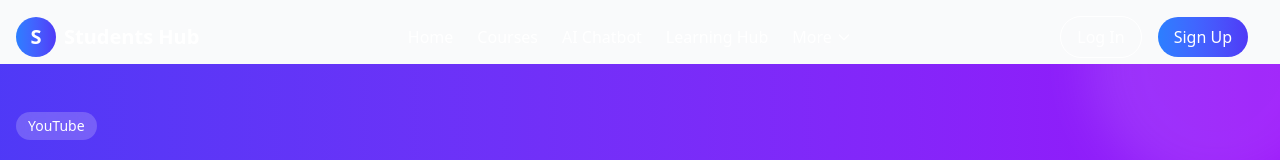
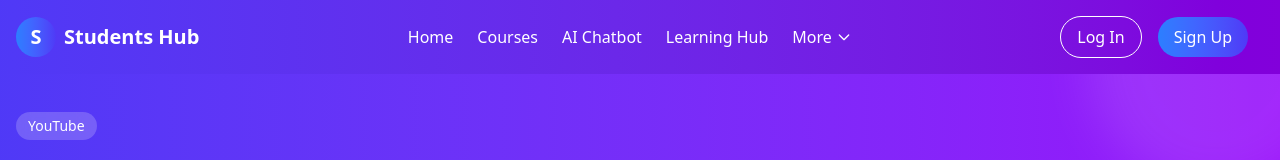
Before and after one commit to Pranay-Dommati/thestudent, a React (Vite) app in the folder frontend/: page /courses/1 in a window 1280 px wide. Shown: the top 160 px of the page. Built offline with nearby package versions, Linux system fonts and the light colour scheme.

Commit message:
updated navbar bg

```diff
--- a/frontend/src/components/CourseDetails/CourseDetailsPage/CourseDetailsPage.jsx
+++ b/frontend/src/components/CourseDetails/CourseDetailsPage/CourseDetailsPage.jsx
@@ -5,13 +5,12 @@ import Navbar from '../../Navbar/Navbar';
 import Footer from '../../Footer/Footer';
 
 const CourseDetailsPage = () => {
-  // Get the courseId from URL parameters
   const { courseId } = useParams();
 
   return (
     <>
-      <Navbar />
-      <div className="pt-16 min-h-screen bg-gray-50">
+      <Navbar initialStyle="gradient" />
+      <div className="pt-16">
         <CourseDetails courseId={courseId} />
       </div>
       <Footer />
--- a/frontend/src/components/CourseLearningPage/CourseLearningPage.jsx
+++ b/frontend/src/components/CourseLearningPage/CourseLearningPage.jsx
@@ -9,7 +9,7 @@ const CourseLearningPage = () => {
 
   return (
     <>
-      <Navbar />
+      <Navbar  initialStyle="light" />
       <div className="pt-16 min-h-screen bg-gray-50">
         <CourseLearning courseId={courseId} />
       </div>
--- a/frontend/src/components/Courses/CourseHero/CourseHero.jsx
+++ b/frontend/src/components/Courses/CourseHero/CourseHero.jsx
@@ -10,7 +10,7 @@ const CourseHero = () => {
     };
 
     return (
-        <section className="bg-gradient-to-r from-indigo-600 to-purple-700 text-white pt-28 pb-18">
+        <section className="bg-gradient-to-r from-indigo-600 to-purple-700 text-white pt-24 pb-16">
             <div className="container mx-auto px-4 text-center">
                 <h1 className="text-4xl md:text-5xl font-bold mb-4">Find the Perfect Course for You</h1>
                 <p className="text-xl mb-8 max-w-3xl mx-auto">
@@ -22,7 +22,7 @@ const CourseHero = () => {
                         <input
                             type="text"
                             placeholder="Search by topic, instructor, or platform..."
-                            className="w-full py-4 px-6 rounded-full text-gray-800 focus:outline-none focus:ring-2 focus:ring-indigo-400 text-lg"
+                            className="w-full py-4 px-6 rounded-full text-gray-800 focus:outline-none focus:ring-2 focus:ring-indigo-400 text-lg border border-gray-300"
                             value={searchQuery}
                             onChange={(e) => setSearchQuery(e.target.value)}
                         />
--- a/frontend/src/components/Courses/Courses.jsx
+++ b/frontend/src/components/Courses/Courses.jsx
@@ -24,7 +24,7 @@ const Courses = () => {
 
     return (
         <>
-            <Navbar />
+            <Navbar  initialStyle="gradient"/>
             <CourseHero />
             <div className="container mx-auto px-4 py-8">
                 <div className="flex flex-col md:flex-row gap-8">
--- a/frontend/src/components/Navbar/Navbar.jsx
+++ b/frontend/src/components/Navbar/Navbar.jsx
@@ -1,36 +1,66 @@
 import React, { useState, useEffect } from 'react';
 
-const Navbar = () => {
+const Navbar = ({ initialStyle = "transparent" }) => {
   const [isScrolled, setIsScrolled] = useState(false);
   const [isMobileMenuOpen, setIsMobileMenuOpen] = useState(false);
+
+  // Add this effect to reset scroll position when component mounts
+  useEffect(() => {
+    // Force scroll to top on initial load
+    window.scrollTo(0, 0);
+
+    // Force update isScrolled state
+    setIsScrolled(window.scrollY > 10);
+  }, []);
 
   useEffect(() => {
     const handleScroll = () => {
       setIsScrolled(window.scrollY > 10);
     };
+
+    // Call once immediately to set initial state
+    handleScroll();
+
     window.addEventListener('scroll', handleScroll);
     return () => window.removeEventListener('scroll', handleScroll);
   }, []);
 
+  // Generate the background class based on scroll state and initialStyle
+  let backgroundClass = '';
+  if (isScrolled) {
+    backgroundClass = 'bg-white shadow-md';
+  } else if (initialStyle === 'gradient') {
+    backgroundClass = 'bg-gradient-to-r from-indigo-600 to-purple-700';
+  } else if (initialStyle === 'light') {
+    backgroundClass = 'bg-white shadow-sm';
+  } else {
+    backgroundClass = 'bg-transparent';
+  }
+
+  // Text color based on background
+  const textColor = (isScrolled || initialStyle === 'light')
+    ? 'text-gray-700 hover:text-blue-600'
+    : 'text-white hover:text-blue-200';
+
   return (
-    <nav className={`fixed w-full z-50 transition-all duration-300 ${isScrolled ? 'bg-white shadow-md py-2' : 'bg-transparent py-4'}`}>
+    <nav className={`fixed w-full z-50 transition-all duration-300 ${backgroundClass} ${isScrolled ? 'py-2' : 'py-4'}`}>
       <div className="container mx-auto px-4">
         <div className="flex justify-between items-center">
           <div className="flex items-center">
-            <a href="#home" className="flex items-center space-x-2">
+            <a href="/" className="flex items-center space-x-2">
               <div className="h-10 w-10 rounded-full bg-gradient-to-r from-blue-500 to-indigo-600 flex items-center justify-center text-white font-bold text-xl">S</div>
-              <span className={`font-bold text-xl ${isScrolled ? 'text-gray-800' : 'text-white'}`}>Students Hub</span>
+              <span className={`font-bold text-xl ${isScrolled || initialStyle === 'light' ? 'text-gray-800' : 'text-white'}`}>Students Hub</span>
             </a>
           </div>
 
           {/* Desktop Navigation */}
           <div className="hidden md:flex items-center space-x-6">
-            <a href="#home" className={`font-medium transition-colors ${isScrolled ? 'text-gray-700 hover:text-blue-600' : 'text-white hover:text-blue-200'}`}>Home</a>
-            <a href="courses" className={`font-medium transition-colors ${isScrolled ? 'text-gray-700 hover:text-blue-600' : 'text-white hover:text-blue-200'}`}>Courses</a>
-            <a href="chat" className={`font-medium transition-colors ${isScrolled ? 'text-gray-700 hover:text-blue-600' : 'text-white hover:text-blue-200'}`}>AI Chatbot</a>
-            <a href="#learning-hub" className={`font-medium transition-colors ${isScrolled ? 'text-gray-700 hover:text-blue-600' : 'text-white hover:text-blue-200'}`}>Learning Hub</a>
+            <a href="/" className={`font-medium transition-colors ${textColor}`}>Home</a>
+            <a href="/courses" className={`font-medium transition-colors ${textColor}`}>Courses</a>
+            <a href="/chat" className={`font-medium transition-colors ${textColor}`}>AI Chatbot</a>
+            <a href="#learning-hub" className={`font-medium transition-colors ${textColor}`}>Learning Hub</a>
             <div className="relative group">
-              <a href="#more" className={`font-medium transition-colors flex items-center ${isScrolled ? 'text-gray-700 hover:text-blue-600' : 'text-white hover:text-blue-200'}`}>
+              <a href="#more" className={`font-medium transition-colors flex items-center ${textColor}`}>
                 More
                 <svg xmlns="http://www.w3.org/2000/svg" className="h-4 w-4 ml-1" fill="none" viewBox="0 0 24 24" stroke="currentColor">
                   <path strokeLinecap="round" strokeLinejoin="round" strokeWidth={2} d="M19 9l-7 7-7-7" />
@@ -47,7 +77,7 @@ const Navbar = () => {
           </div>
 
           <div className="flex items-center space-x-4">
-            <button className={`hidden md:block px-4 py-2 rounded-full font-medium transition-colors ${isScrolled ? 'text-blue-600 border border-blue-600 hover:bg-blue-50' : 'text-white border border-white hover:bg-white hover:bg-opacity-10'}`}>Log In</button>
+            <button className={`hidden md:block px-4 py-2 rounded-full font-medium transition-colors ${isScrolled || initialStyle === 'light' ? 'text-blue-600 border border-blue-600 hover:bg-blue-50' : 'text-white border border-white hover:bg-white hover:bg-opacity-10'}`}>Log In</button>
             <button className="hidden md:block px-4 py-2 rounded-full font-medium bg-gradient-to-r from-blue-500 to-indigo-600 text-white hover:shadow-lg transition-shadow">Sign Up</button>
 
             {/* Mobile menu button */}
@@ -55,7 +85,7 @@ const Navbar = () => {
               className="md:hidden"
               onClick={() => setIsMobileMenuOpen(!isMobileMenuOpen)}
             >
-              <svg xmlns="http://www.w3.org/2000/svg" className={`h-6 w-6 ${isScrolled ? 'text-gray-800' : 'text-white'}`} fill="none" viewBox="0 0 24 24" stroke="currentColor">
+              <svg xmlns="http://www.w3.org/2000/svg" className={`h-6 w-6 ${isScrolled || initialStyle === 'light' ? 'text-gray-800' : 'text-white'}`} fill="none" viewBox="0 0 24 24" stroke="currentColor">
                 {isMobileMenuOpen ? (
                   <path strokeLinecap="round" strokeLinejoin="round" strokeWidth={2} d="M6 18L18 6M6 6l12 12" />
                 ) : (
```
